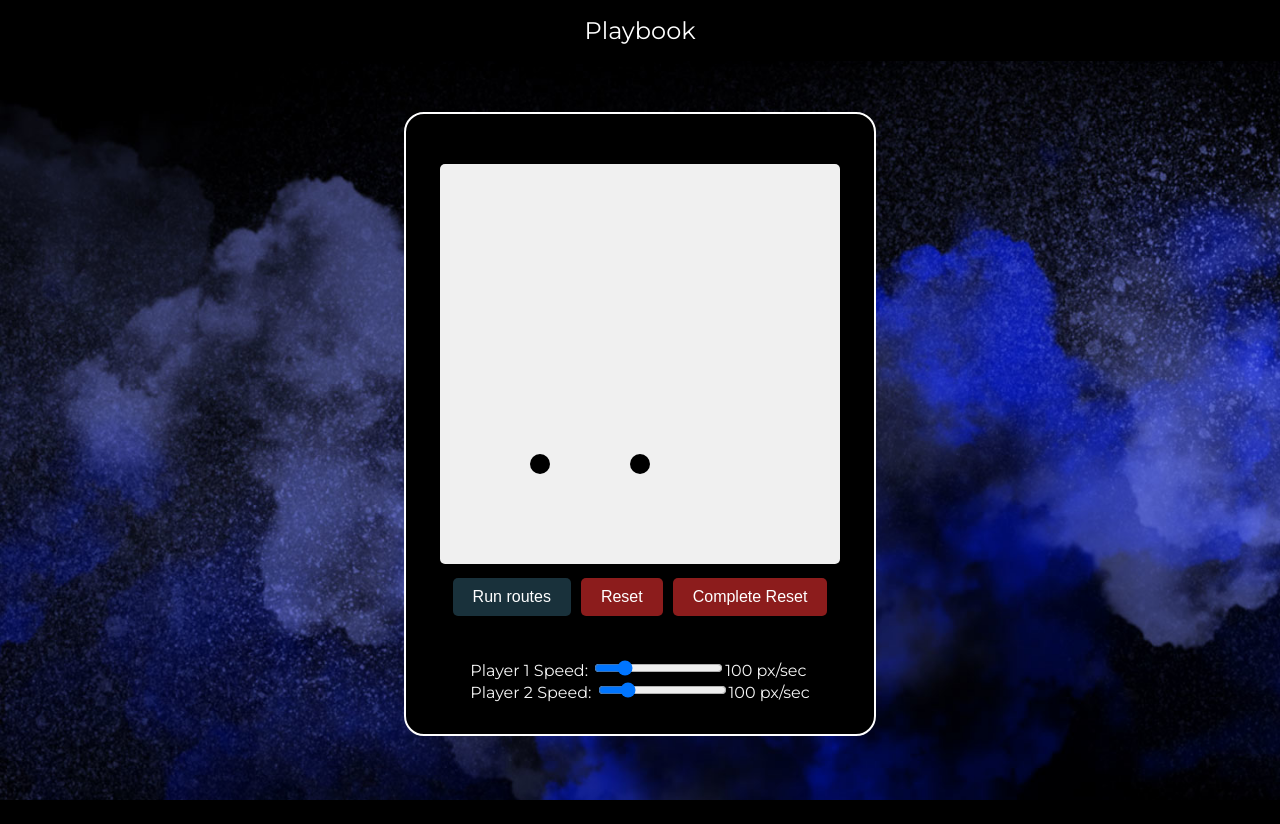
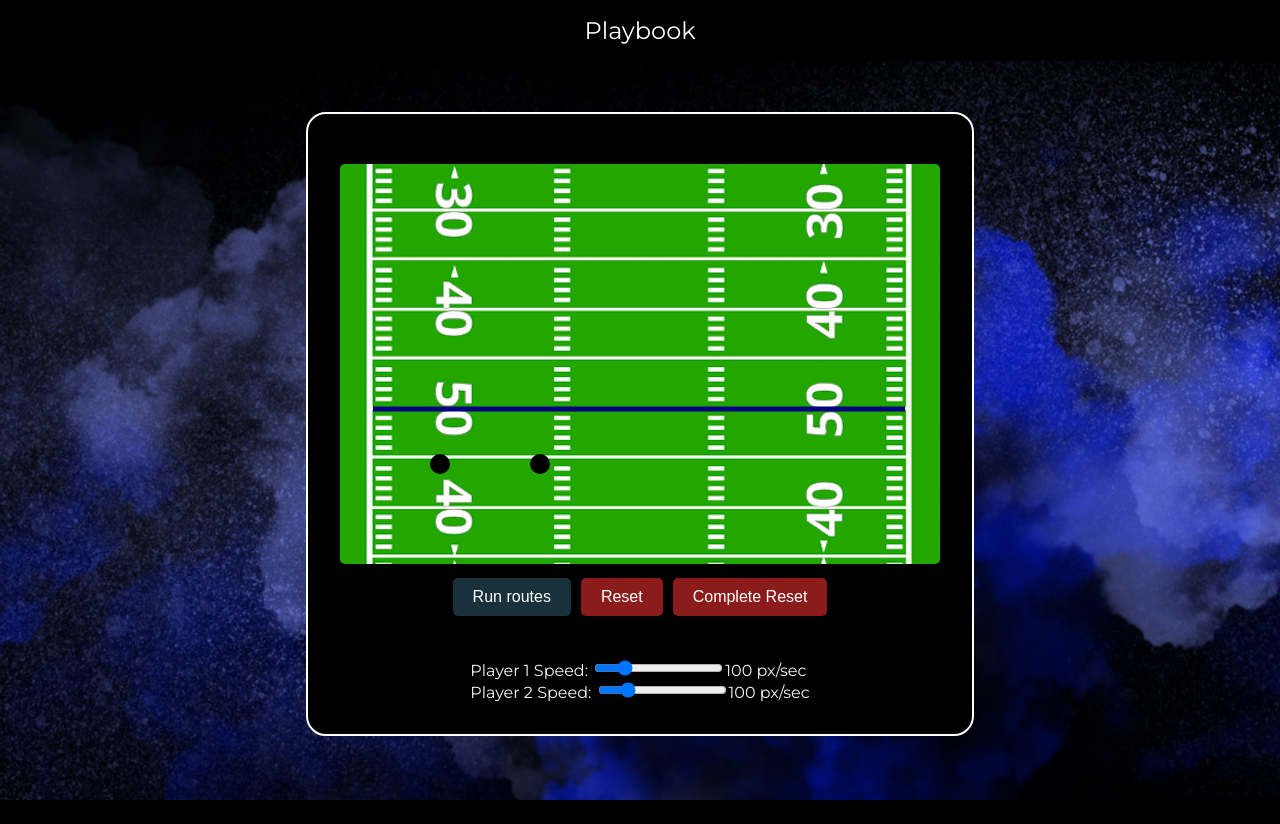
Before and after one commit to srihariKrishnaswamy/Playbook, a React (Create React App) app: page / in a window 1280 px wide. Built offline with nearby package versions, Linux system fonts and the light colour scheme.

Commit message:
Merged arins commit into db64, added a line of scrimmage & changed size of panel

```diff
--- a/src/App.css
+++ b/src/App.css
@@ -8,6 +8,7 @@
 
 .svg-drawing-area {
   background-color: #f0f0f0;
+  background-image: url('./img/AmFBfield.svg.png');
   border-radius: 5px;
   box-shadow: 4px 4px 8px rgba(0, 0, 0, 0.2);
 }
--- a/src/components/play-panel/PlayPanel.tsx
+++ b/src/components/play-panel/PlayPanel.tsx
@@ -7,7 +7,9 @@ import "./PlayPanel.css";
 
 function PlayPanel() {
   const [isMouseDown, setIsMouseDown] = useState<boolean>(false);
-  const [activePlayerIndex, setActivePlayerIndex] = useState<number | null>(null);
+  const [activePlayerIndex, setActivePlayerIndex] = useState<number | null>(
+    null
+  );
   const [players, setPlayers] = useState<Player[]>([
     new Player(100, 300),
     new Player(200, 300),
@@ -130,13 +132,22 @@ function PlayPanel() {
       <div className="play-panel-container">
         <div className="svg-container">
           <svg
-            width="400"
+            width="600"
             height="400"
             className="svg-drawing-area"
             onMouseDown={handleMouseDown}
             onMouseMove={handleMouseMove}
             onMouseUp={handleMouseUp}
           >
+            <line
+              x1="33"
+              y1="245"
+              x2="565"
+              y2="245"
+              stroke="navy"
+              stroke-width="5"
+            />
+
             {players.map((player, index) => (
               <path
                 key={`path-${index}`}
@@ -152,7 +163,9 @@ function PlayPanel() {
                 cx={player.position.x}
                 cy={player.position.y}
                 r="10"
-                fill={index === activePlayerIndex ? "rgb(140, 140, 140)" : "black"}
+                fill={
+                  index === activePlayerIndex ? "rgb(140, 140, 140)" : "black"
+                }
                 onClick={(e) => selectPlayer(e, index)}
                 onDoubleClick={() => handleDoubleClick(index)}
                 animate={{
@@ -173,7 +186,11 @@ function PlayPanel() {
             <button onClick={resetState} className="button" id="reset-button">
               Reset
             </button>
-            <button onClick={completeReset} className="button" id="reset-button">
+            <button
+              onClick={completeReset}
+              className="button"
+              id="reset-button"
+            >
               Complete Reset
             </button>
           </div>
```
Also changed, not shown: src/img/AmFBfield.svg.png (added).
